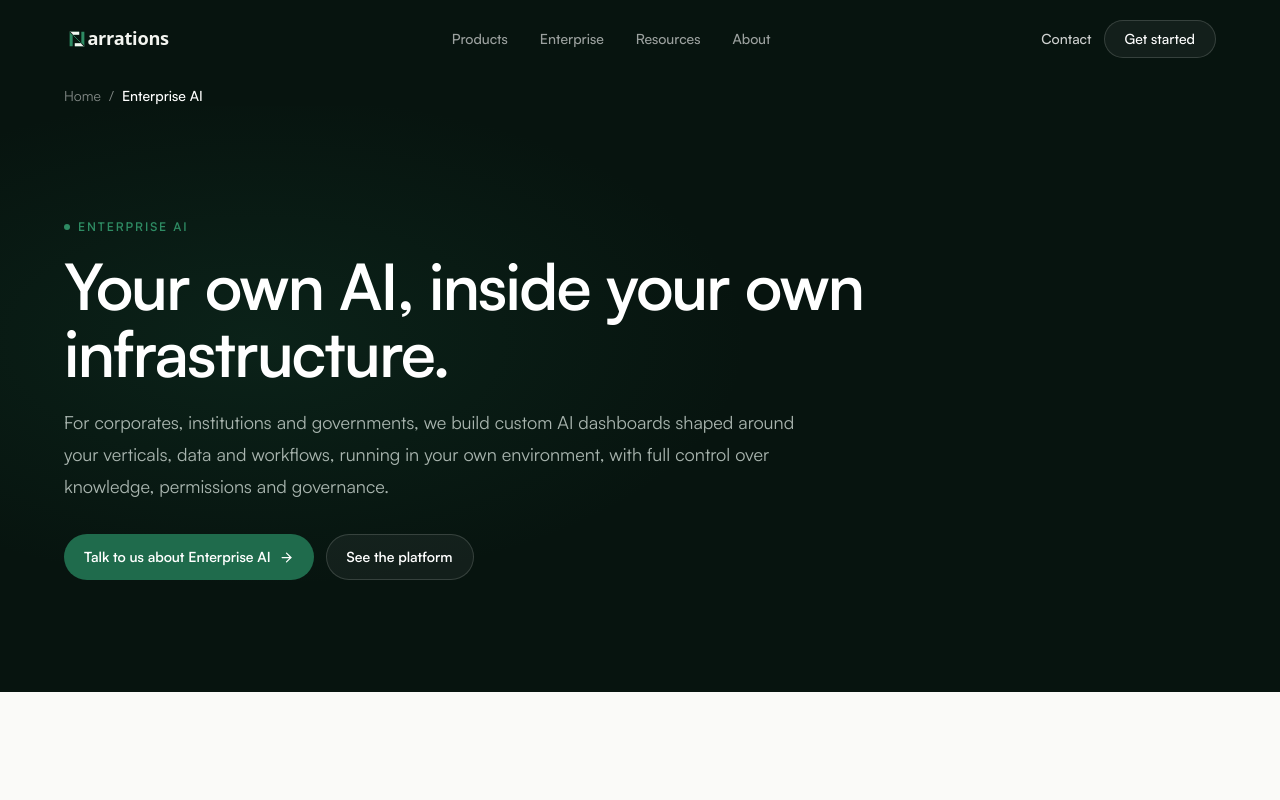
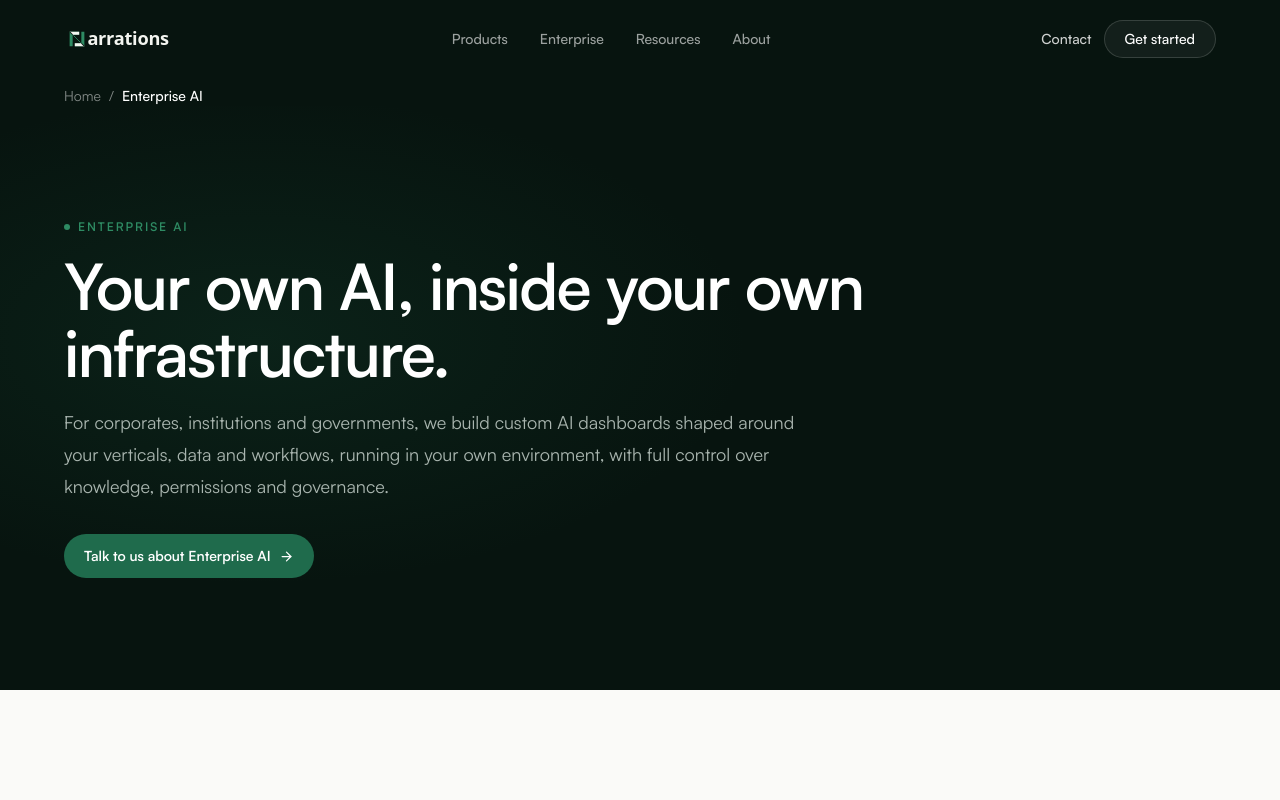
Before and after one commit to Narrations-io/website, a Next.js app: page /enterprise in a window 1280 px wide. Shown: the top 800 px of the page. Built offline with nearby package versions, Linux system fonts and the light colour scheme.

Commit message:
Add files via upload

```diff
--- a/components/enterprise/EnterpriseHero.tsx
+++ b/components/enterprise/EnterpriseHero.tsx
@@ -25,19 +25,13 @@ export default function EnterpriseHero() {
           running in your own environment, with full control over knowledge,
           permissions and governance.
         </p>
-        <div className="mt-8 flex flex-wrap gap-3">
+        <div className="mt-8 flex flex-wrap">
           <Link
             href="/contact"
             className="inline-flex items-center gap-2 rounded-pill bg-green-500 px-5 py-3 text-sm font-semibold text-white transition-colors hover:bg-green-600"
           >
             Talk to us about Enterprise AI <ArrowRight size={15} aria-hidden />
           </Link>
-          <Link
-            href="/products"
-            className="inline-flex items-center gap-2 rounded-pill border border-white/15 bg-white/[0.05] px-5 py-3 text-sm font-semibold text-white transition-colors hover:bg-white/[0.1]"
-          >
-            See the platform
-          </Link>
         </div>
       </div>
     </section>
```
